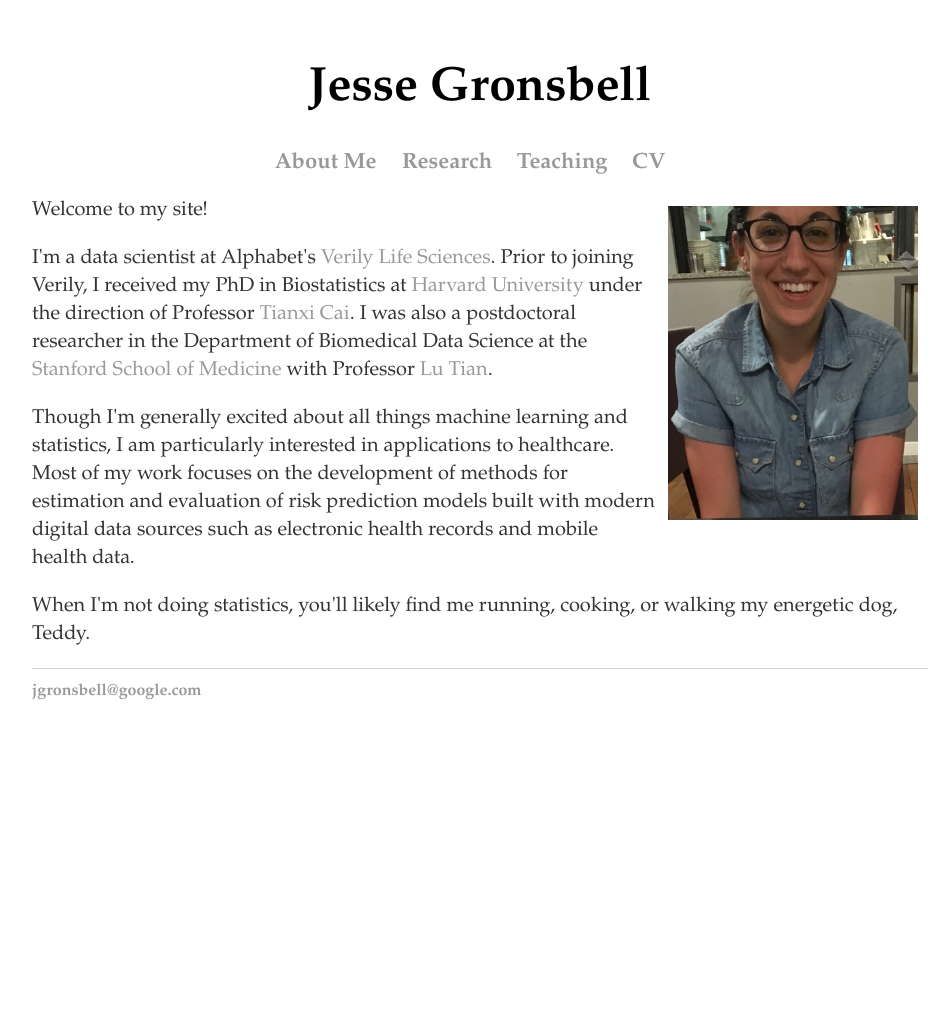
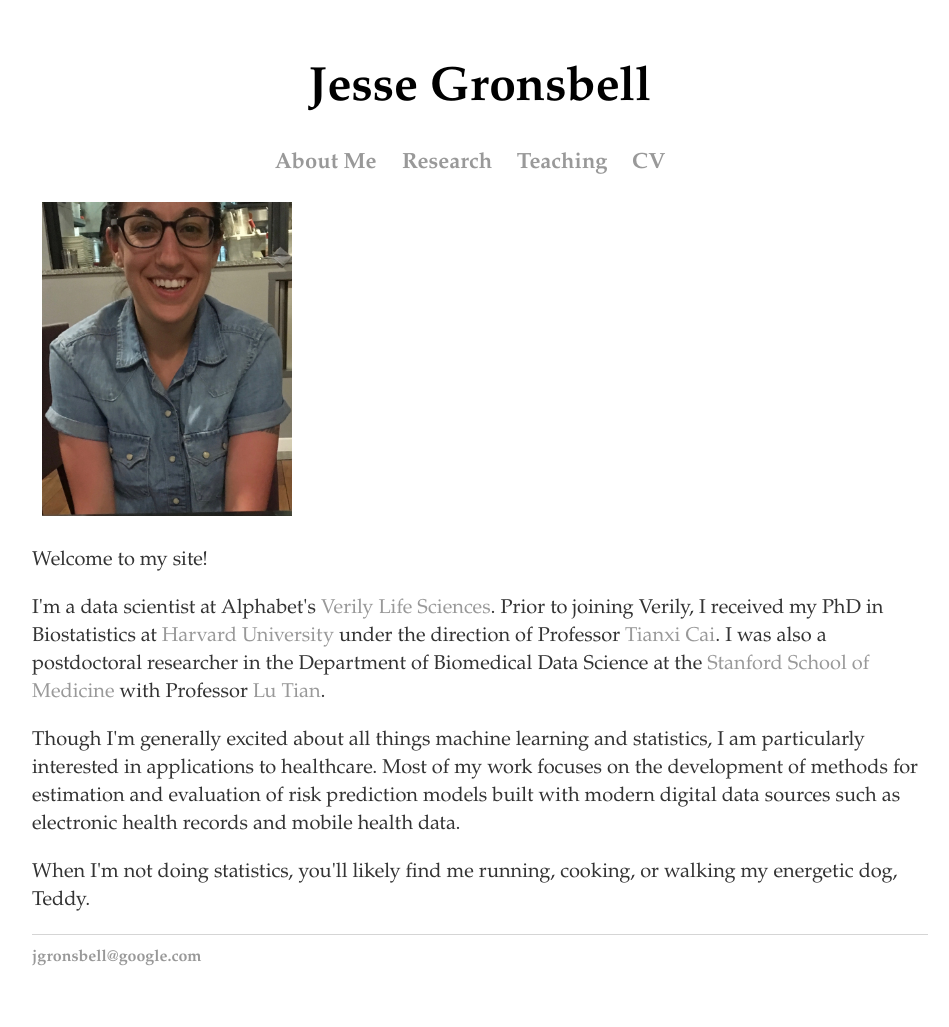
Before and after one commit to jgrons/old_website, a Jekyll site: the page built from index.html, in a window 1280 px wide. Shown: the whole page, without its empty margins (160-1109 px from the left). Built offline with Jekyll 4.4.1, drawn with Linux system fonts in a browser that asks for light colours; before the commit the page ends 900 px from its top, so only the background shows below that.

Commit message:
Update index.html

```diff
--- a/index.html
+++ b/index.html
@@ -6,7 +6,7 @@
 
 		<div class="span2">
 			   <a href="../pics/me_france.jpeg">
-            <img src="../pics/me_france.jpeg" HEIGHT="314" WIDTH="250" align="right" style="margin:10px 10px 10px 10px"
+            <img src="../pics/me_france.jpeg" HEIGHT="314" WIDTH="250" align="center" style="margin:10px 10px 10px 10px"
                   title="JG" alt="JG"/></a>
         </div>
 
```
